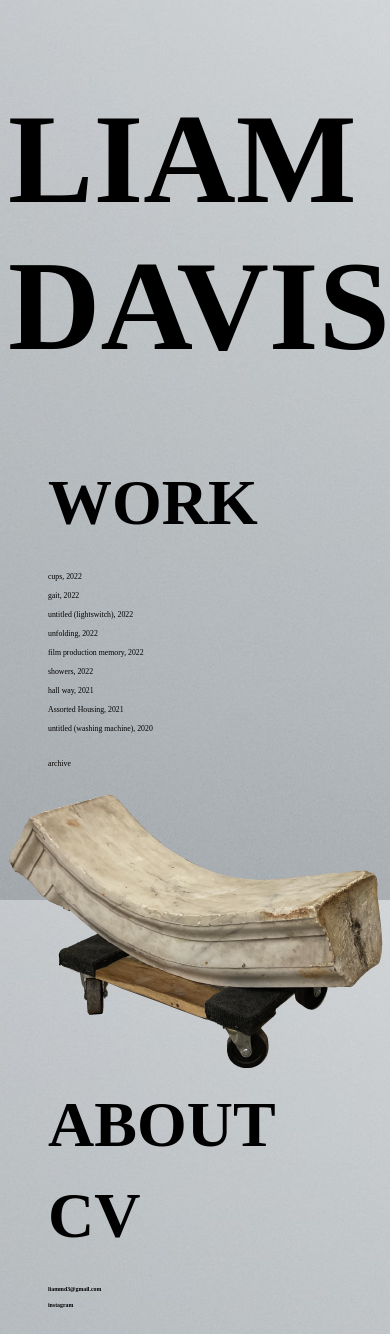
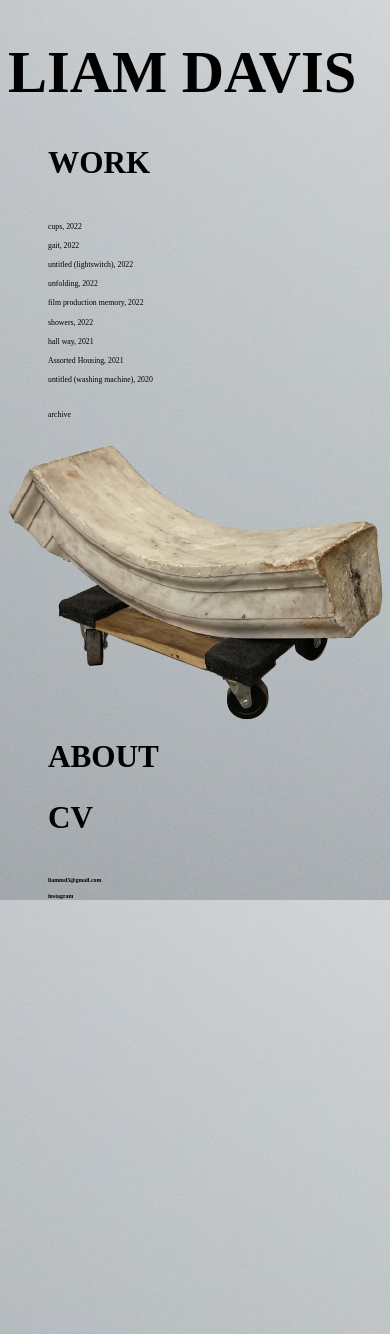
Before and after one commit to liammdavis/liammdavis.github.io, a Jekyll site: the page built from index.html, in a window 390 px wide. Built offline with Jekyll 4.4.1, drawn with Linux system fonts in a browser that asks for light colours.

Commit message:
maybe mobile is fixed? don't know why desktop won't updat

```diff
--- a/css/main.css
+++ b/css/main.css
@@ -90,26 +90,35 @@ h2 {
 }
 
 @media screen and (max-width: 1000px )  {
-    nav ul li, .head li {
+    nav ul li {
         display: block;
         list-style: none;
-        padding-bottom: 5%;
-        font-size: 4em;
+        padding-bottom: 7.5%;
+        font-size: 8vw;
+    }
+
+}
+
+@media screen and (max-width: 1000px )  {
+    .head li {
+        display: block;
+        list-style: none;
+        padding-bottom: 7.5%;
+        font-size: 8vw;
     }
 
 }
 
 @media screen and (max-width: 1000px )  {
     h1 {
-        font-size: 8em;
+        font-size: 15vw;
     }
 
 }
 
-
 @media screen and (max-width: 1000px )  {
-    .body {
-        font-size: 8em;
+    footer {
+        font-size: 3vw;
     }
 
 }
```
